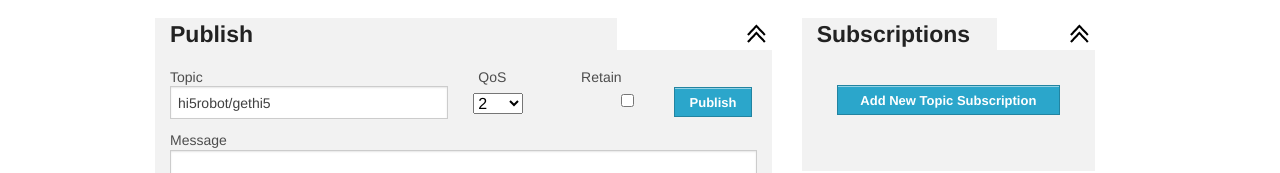
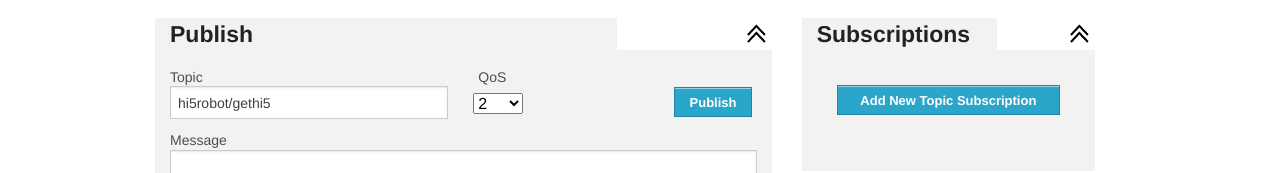
Before and after one commit to FracktalWorks/hi5Robot_client, a plain HTML site: page index.html in a window 1280 px wide. Shown: the part 445-618 px from the top of the page. Drawn offline with nearby package versions, Linux system fonts and the light colour scheme; a script that the page names is missing.

Commit message:
Update index.html
Removed Retain message

```diff
--- a/index.html
+++ b/index.html
@@ -172,10 +172,10 @@ limitations under the License.
 
                                 </select>
                             </div>
-                            <div class="large-2 columns">
+                            <!-- <div class="large-2 columns">
                                 <label>Retain</label>
                                 <input id="publishRetain" type="checkbox" value="1">
-                            </div>
+                            </div> -->
                             <div class="large-2 columns">
                                 <a class="small button" id="publishButton"
                                    onclick="websocketclient.publish($('#publishTopic').val(),$('#publishPayload').val(),parseInt($('#publishQoSInput').val(),10),$('#publishRetain').is(':checked'))">Publish</a>
```
